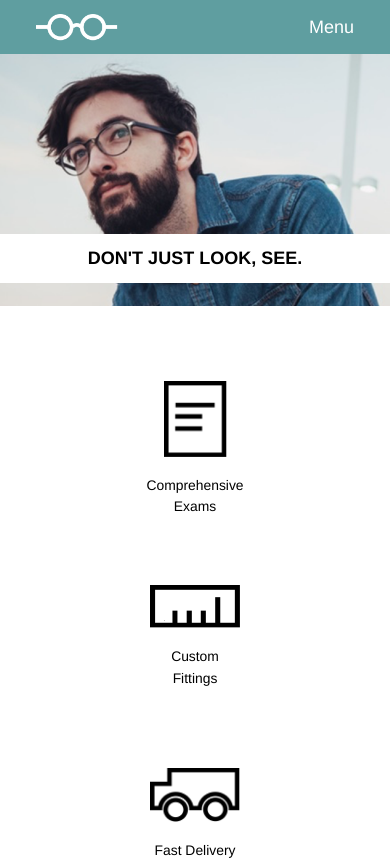
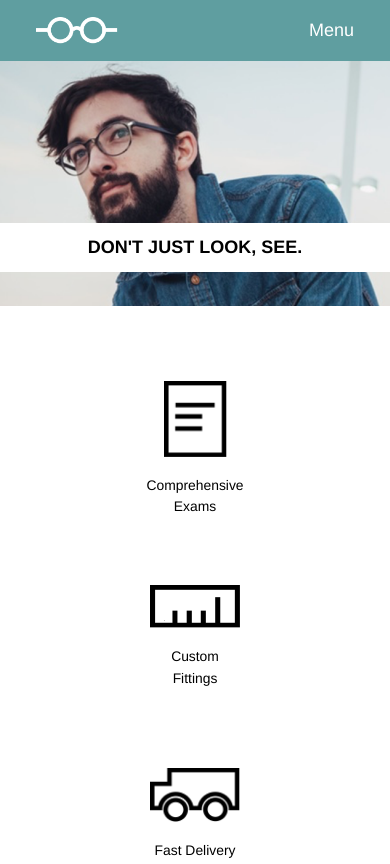
Before and after one commit to valboivin/tortoiseshell-optics, a plain HTML site: page index.html in a window 390 px wide. Shown: the top 864 px of the page. Drawn offline with Linux system fonts and the light colour scheme.

Commit message:
Adjust margin problem at top of the page

```diff
--- a/resources/css/style.css
+++ b/resources/css/style.css
@@ -2,23 +2,26 @@
 
 html {
   font-size: 18px;
-  line-height: 1.4;
   margin: 0;
+
 }
 
 body {
   font-family: Helvetica, sans-serif;
+  line-height: 1.4;
+
 }
 
 /* Header styling with main navigation and jumbotron*/
 
 
 header {
-  background: url("../images/glasses-bg.png") no-repeat center/cover;
   height: 30rem;
   width: 100%;
   margin: 0 auto;
-  padding-top: 0;
+  padding-top: 1rem;
+
+  background: url("../images/glasses-bg.png") no-repeat center/cover;
 
 }
 
@@ -26,8 +29,10 @@ nav {
   display: flex;
   justify-content: space-between;
   align-items: center;
+
   width: 960px;
-  margin: 1rem auto;
+  margin: 0 auto;
+
   background-color: cadetblue;
   color: white;
 }
@@ -160,10 +165,10 @@ footer img {
 @media only screen and (max-width: 1024px) {
   header {
     height: 22rem;
+    padding-top: 0rem;
   }
 
   nav {
-    margin-top: 0px;
     width: 100%;
   }
 
```
